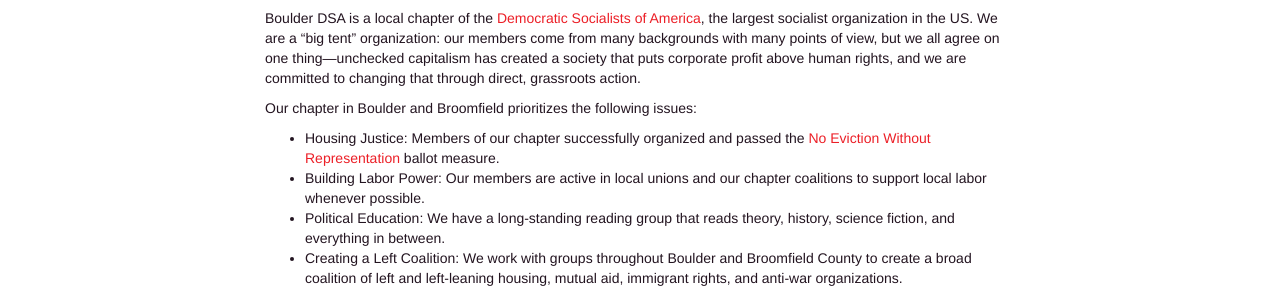
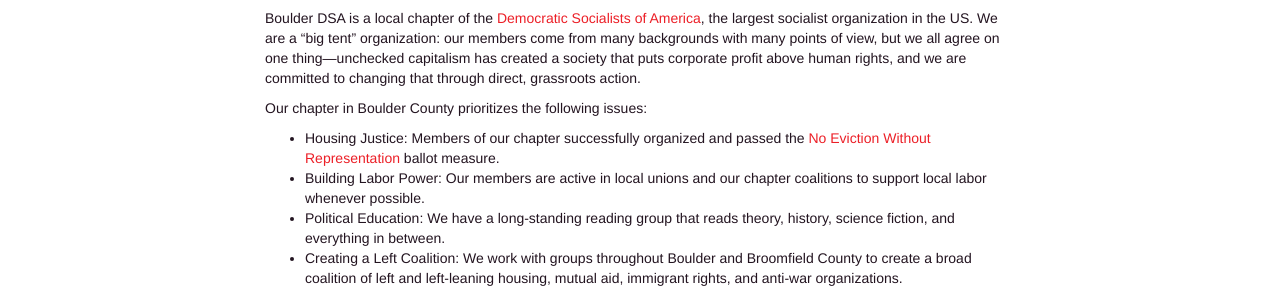
Before and after one commit to boulderdsa/boulderdsa.github.io, a Jekyll site: the page built from about.md, in a window 1280 px wide. Shown: the part 455-745 px from the top of the page. Built offline with Jekyll 4.4.1, drawn with Linux system fonts in a browser that asks for light colours.

Commit message:
Update about.md
update to Boulder county rather than Boulder and Broomfield

```diff
--- a/about.md
+++ b/about.md
@@ -6,7 +6,7 @@ title: About
 
 Boulder DSA is a local chapter of the [Democratic Socialists of America](http://www.dsausa.org), the largest socialist organization in the US. We are a “big tent” organization: our members come from many backgrounds with many points of view, but we all agree on one thing—unchecked capitalism has created a society that puts corporate profit above human rights, and we are committed to changing that through direct, grassroots action.
 
-Our chapter in Boulder and Broomfield prioritizes the following issues:
+Our chapter in Boulder County prioritizes the following issues:
 
 * Housing Justice: Members of our chapter successfully organized and passed the [No Eviction Without Representation](https://www.newrboulder.com/) ballot measure.
 *	Building Labor Power: Our members are active in local unions and our chapter coalitions to support local labor whenever possible.
```
